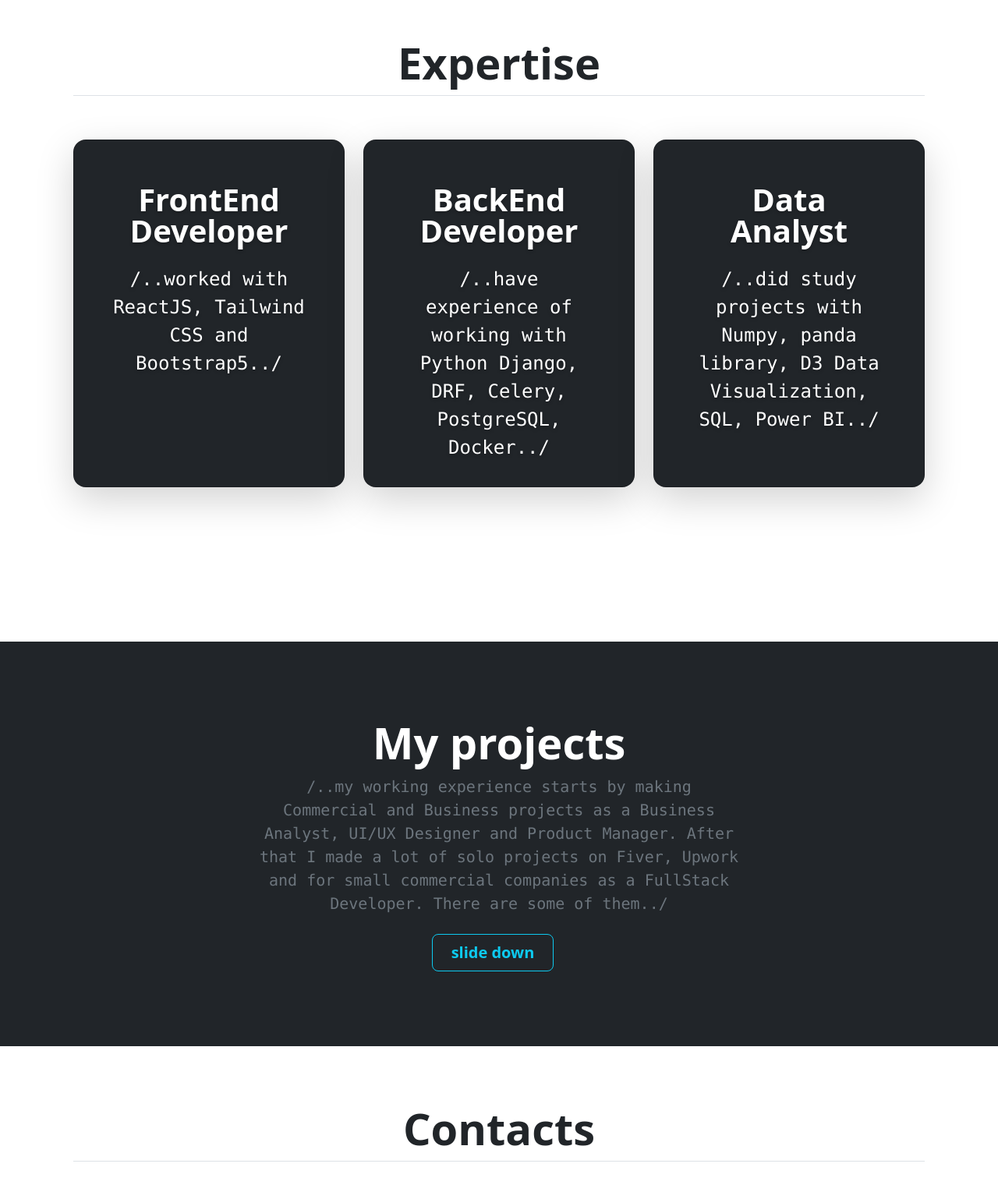
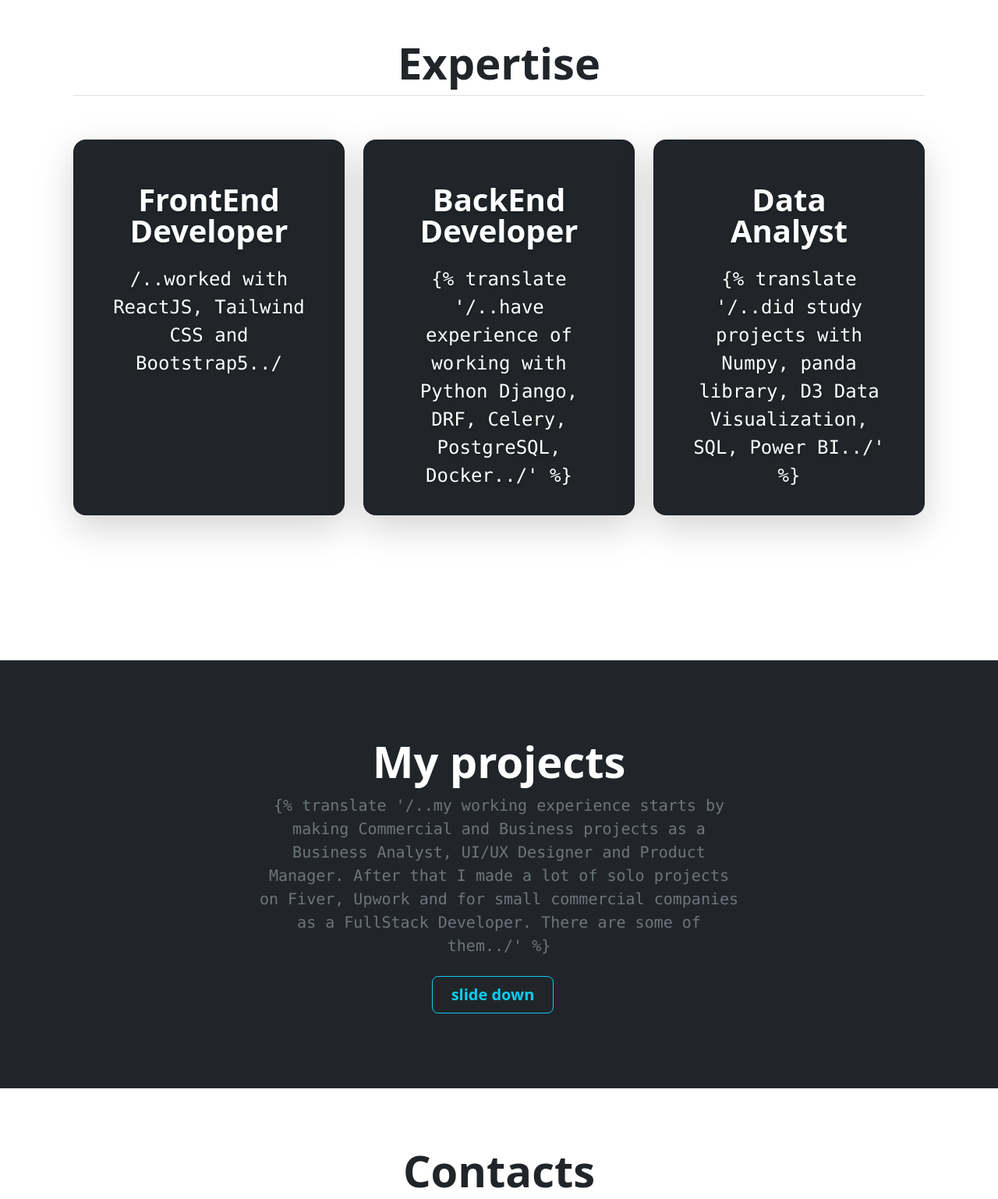
Before and after one commit to MuratOfficial/Portfolio, a Django app: page / in a window 1280 px wide. Shown: the part 969-2507 px from the top of the page at 78% size. Run offline with Django 4.2, Linux system fonts and the light colour scheme; data that the repository does not hold is empty; some libraries are stand-ins or nearby versions.

Commit message:
localization files created ru and kz

```diff
--- a/main/templates/index.html
+++ b/main/templates/index.html
@@ -1,4 +1,4 @@
-{% load static cache %}
+{% load static cache i18n %}
 
 <!doctype html>
 <html>
@@ -43,21 +43,21 @@
           <li>
             <button type="button" class="dropdown-item d-flex align-items-center" data-bs-theme-value="light" aria-pressed="false">
               <svg class="bi me-2 opacity-50 theme-icon" width="1em" height="1em"><use href="#sun-fill"></use></svg>
-              Light
+              {% translate 'Light' %}
               <svg class="bi ms-auto d-none" width="1em" height="1em"><use href="#check2"></use></svg>
             </button>
           </li>
           <li>
             <button type="button" class="dropdown-item d-flex align-items-center" data-bs-theme-value="dark" aria-pressed="false">
               <svg class="bi me-2 opacity-50 theme-icon" width="1em" height="1em"><use href="#moon-stars-fill"></use></svg>
-              Dark
+              {% translate 'Dark' %}
               <svg class="bi ms-auto d-none" width="1em" height="1em"><use href="#check2"></use></svg>
             </button>
           </li>
           <li>
             <button type="button" class="dropdown-item d-flex align-items-center active" data-bs-theme-value="auto" aria-pressed="true">
               <svg class="bi me-2 opacity-50 theme-icon" width="1em" height="1em"><use href="#circle-half"></use></svg>
-              Auto
+              {% translate 'Auto' %}
               <svg class="bi ms-auto d-none" width="1em" height="1em"><use href="#check2"></use></svg>
             </button>
           </li>
@@ -67,10 +67,10 @@
   <div class="container">
     <header class="d-flex justify-content-center py-3 ">
       <ul class="nav nav-pills">
-        <li class="nav-item text-lowercase font-monospace"><a href="#home" class="nav-link active" aria-current="page">Home</a></li>
-        <li class="nav-item text-lowercase font-monospace"><a href="#expertise" class="nav-link">Expertise</a></li>
-        <li class="nav-item text-lowercase font-monospace"><a href="#projects" class="nav-link">Projects</a></li>
-        <li class="nav-item text-lowercase font-monospace"><a href="#contacts" class="nav-link">Contacts</a></li>
+        <li class="nav-item text-lowercase font-monospace"><a href="#home" class="nav-link active" aria-current="page">{% translate 'Home' %}</a></li>
+        <li class="nav-item text-lowercase font-monospace"><a href="#expertise" class="nav-link">{% translate 'Expertise' %}</a></li>
+        <li class="nav-item text-lowercase font-monospace"><a href="#projects" class="nav-link">{% translate 'Projects' %}</a></li>
+        <li class="nav-item text-lowercase font-monospace"><a href="#contacts" class="nav-link">{% translate 'Contacts' %}</a></li>
       </ul>
     </header>
   </div>
@@ -78,9 +78,9 @@
   <main>
     <!-- Home section -->
       <div class="vh-100 px-4 py-5 my-5 text-center" id="home">
-        <h1 class="display-6 fw-bold text-body-emphasis text-uppercase main-text " style="font-size:7rem">Murat Toimet</h1>
+        <h1 class="display-6 fw-bold text-body-emphasis text-uppercase main-text " style="font-size:7rem">{% translate 'Murat Toimet' %}</h1>
         <div class="col-lg-6 mx-auto text-uppercase font-monospace">
-          <p class="lead mb-4 fs-2">Web Developer, Data Analyst & CMS Manager</p>
+          <p class="lead mb-4 fs-2">{% translate 'Web Developer, Data Analyst & CMS Manager' %}</p>
           <div class="d-grid gap-2 d-sm-flex justify-content-sm-center">
             <a href="#expertise" ><img src="{% static '/assets/bootstrap-icons-1.10.5/arrow-down-square.svg' %}" alt="arrow-down" width="32" height="32"></a>
           </div>
@@ -88,15 +88,15 @@
       </div>
 
     <!-- Expertise block -->
-      <div class="container vh-100 px-4 py-5 mb-4" id="custom-cards">
-        <h2 class="pb-2 border-bottom text-center display-4 fw-bold">Expertise</h2>
+      <div class="container vh-100 px-4 py-5 mb-5" id="custom-cards">
+        <h2 class="pb-2 border-bottom text-center display-4 fw-bold">{% translate 'Expertise' %}</h2>
 
         <div class="row row-cols-1 row-cols-lg-3 align-items-stretch g-4 py-5" id="expertise">
           <div class="col">
             <div class="card card-cover h-100 overflow-hidden text-bg-dark rounded-4 shadow-lg" >
               <div class="d-flex flex-column h-100 p-5 pb-3 text-white text-shadow-1">
-                <h3 class="pt-1 mt-1 mb-4 display-6 lh-1 fw-bold text-center">FrontEnd Developer</h3>
-                <p class="text-center fs-4 font-monospace">/..worked with ReactJS, Tailwind CSS and Bootstrap5../</p>
+                <h3 class="pt-1 mt-1 mb-4 display-6 lh-1 fw-bold text-center">{% translate 'FrontEnd Developer' %}</h3>
+                <p class="text-center fs-4 font-monospace">{% translate '/..worked with ReactJS, Tailwind CSS and Bootstrap5../' %}</p>
               </div>
             </div>
           </div>
@@ -104,8 +104,9 @@
           <div class="col">
             <div class="card card-cover h-100 overflow-hidden text-bg-dark rounded-4 shadow-lg">
               <div class="d-flex flex-column h-100 p-5 pb-3 text-white text-shadow-1">
-                <h3 class="pt-1 mt-1 mb-4 display-6 lh-1 fw-bold text-center">BackEnd Developer</h3>
-                <p class="text-center fs-4 font-monospace">/..have experience of working with Python Django, DRF, Celery, PostgreSQL, Docker../</p>
+                <h3 class="pt-1 mt-1 mb-4 display-6 lh-1 fw-bold text-center">{% translate 'BackEnd Developer' %}</h3>
+                <p class="text-center fs-4 font-monospace">{% translate '/..have experience of working with Python Django, DRF,
+                  Celery, PostgreSQL, Docker../' %}</p>
               </div>
             </div>
           </div>
@@ -113,8 +114,9 @@
           <div class="col">
             <div class="card card-cover h-100 overflow-hidden text-bg-dark rounded-4 shadow-lg">
               <div class="d-flex flex-column h-100 p-5 pb-3 text-white text-shadow-1">
-                <h3 class="pt-1 mt-1 mb-4 display-6 lh-1 fw-bold text-center">Data Analyst</h3>
-                <p class="text-center fs-4 font-monospace">/..did study projects with Numpy, panda library, D3 Data Visualization, SQL, Power BI../</p>
+                <h3 class="pt-1 mt-1 mb-4 display-6 lh-1 fw-bold text-center">{% translate 'Data Analyst' %}</h3>
+                <p class="text-center fs-4 font-monospace">{% translate '/..did study projects with Numpy, panda library, D3 Data
+                  Visualization, SQL, Power BI../' %}</p>
               </div>
             </div>
           </div>
@@ -124,9 +126,11 @@
   <!-- Projects block -->
     <div class="bg-dark text-secondary px-4 py-5 text-center" id="projects">
       <div class="py-5">
-        <h1 class="display-4 fw-bold text-white">My projects</h1>
+        <h1 class="display-4 fw-bold text-white">{% translate 'My projects' %}</h1>
         <div class="col-lg-6 mx-auto">
-          <p class="fs-5 mb-4 font-monospace">/..my working experience starts by making Commercial and Business projects as a Business Analyst, UI/UX Designer and Product Manager. After that I made a lot of solo projects on Fiver, Upwork and for small commercial companies as a FullStack Developer. There are some of them../</p>
+          <p class="fs-5 mb-4 font-monospace">{% translate '/..my working experience starts by making Commercial and Business
+            projects as a Business Analyst, UI/UX Designer and Product Manager. After that I made a lot of solo projects
+            on Fiver, Upwork and for small commercial companies as a FullStack Developer. There are some of them../' %}</p>
           <div class="d-grid gap-2 d-sm-flex justify-content-sm-center">
             <a href="#masonry"><button type="button" class="btn btn-outline-info btn-lg px-4 me-sm-3 fw-bold">slide down</button></a>
           </div>
@@ -158,11 +162,11 @@
 
     <!-- Contacts block -->
     <div class="container px-4 py-5 vh-100" id="contacts">
-      <h2 class="pb-2 border-bottom text-center display-4 fw-bold">Contacts</h2>
+      <h2 class="pb-2 border-bottom text-center display-4 fw-bold">{% translate 'Contacts' %}</h2>
 
       <div class="row row-cols-1 row-cols-md-2 align-items-md-center g-5 py-5">
         <div class="col d-flex flex-column align-items-start gap-2">
-          <h2 class="fw-bold text-body-emphasis">If you interested in for more about my works you can touch with me by these..✍️🤙</h2>
+          <h2 class="fw-bold text-body-emphasis">{% translate 'If you interested in for more about my works you can touch with me by these..' %}✍️🤙</h2>
           <a href="mailto:toimetm@gmail.com" class="btn btn-primary btn-lg ">toimetm@gmail.com</a>
         </div>
 
@@ -173,7 +177,7 @@
                 <a href="https://www.instagram.com/official_murattoimet/"><img src="{% static '/assets/bootstrap-icons-1.10.5/instagram.svg' %}" alt="instagram" width="32" height="32"></a>
               </div>
               <h4 class="fw-semibold mb-0 text-body-emphasis">instagram</h4>
-              <p class="text-body-secondary font-monospace">/..about my latest news, stories../</p>
+              <p class="text-body-secondary font-monospace">{% translate '/..about my latest news, stories../' %}</p>
             </div>
 
             <div class="col d-flex flex-column gap-2">
@@ -181,7 +185,7 @@
                 <a href="https://github.com/MuratOfficial"><img src="{% static '/assets/bootstrap-icons-1.10.5/github.svg' %}" alt="github" width="32" height="32"></a>
               </div>
               <h4 class="fw-semibold mb-0 text-body-emphasis">github</h4>
-              <p class="text-body-secondary font-monospace">/..my latest works, reviews, codes../</p>
+              <p class="text-body-secondary font-monospace">{% translate '/..my latest works, reviews, codes../' %}</p>
             </div>
 
             <div class="col d-flex flex-column gap-2">
@@ -189,7 +193,7 @@
                 <a href="https://www.linkedin.com/in/toimetm/"><img src="{% static '/assets/bootstrap-icons-1.10.5/linkedin.svg' %}" alt="linkedin" width="32" height="32"></a>
               </div>
               <h4 class="fw-semibold mb-0 text-body-emphasis">linkenIn</h4>
-              <p class="text-body-secondary font-monospace">/..my career, my working and study history and certificates../</p>
+              <p class="text-body-secondary font-monospace">{% translate '/..my career, my working and study history and certificates../' %}</p>
             </div>
 
             <div class="col d-flex flex-column gap-2">
@@ -197,7 +201,7 @@
                 <a href="https://t.me/Murat_Toimet/"><img src="{% static '/assets/bootstrap-icons-1.10.5/telegram.svg' %}" alt="telegram" width="32" height="32"></a>
               </div>
               <h4 class="fw-semibold mb-0 text-body-emphasis">telegram</h4>
-              <p class="text-body-secondary font-monospace">/..for private, for chosen ones🌟../</p>
+              <p class="text-body-secondary font-monospace">{% translate '/..for private, for chosen ones' %}🌟../</p>
           </div>
         </div>
       </div>
@@ -208,10 +212,10 @@
     <div class="row">
       <div class="col-12 col-md">
         <p class="d-block mb-2">🐋</p>
-        <small class="d-block mb-3 text-body-secondary">&copy; 2017–2023 Murat Toimet. All rights reserved</small>
+        <small class="d-block mb-3 text-body-secondary">&copy; 2017–2023 Murat Toimet. {% translate 'All rights reserved' %}</small>
       </div>
       <div class="col-6 col-md">
-        <h5>📚projects</h5>
+        <h5>📚{% translate 'projects' %}</h5>
         <ul class="list-unstyled text-small">
           <li><a class="link-secondary text-decoration-none font-monospace" href="#">music player</a></li>
           <li><a class="link-secondary text-decoration-none font-monospace" href="#">chat app</a></li>
@@ -220,7 +224,7 @@
         </ul>
       </div>
       <div class="col-6 col-md">
-        <h5>💎resources</h5>
+        <h5>💎{% translate 'resources' %}</h5>
         <ul class="list-unstyled text-small">
           <li><a class="link-secondary text-decoration-none font-monospace" href="https://www.python.org/">python</a></li>
           <li><a class="link-secondary text-decoration-none font-monospace" href="https://www.djangoproject.com/">django</a></li>
@@ -229,7 +233,7 @@
         </ul>
       </div>
       <div class="col-6 col-md">
-        <h5>🙋‍♂️about</h5>
+        <h5>🙋‍♂️{% translate 'about' %}</h5>
         <ul class="list-unstyled text-small">
           <li><a class="link-secondary text-decoration-none font-monospace" href="{% static 'assets/Toimet Murat Bakhytzhanuly (CV, Resume).pdf' %}" download>cv</a></li>
           <li><a class="link-secondary text-decoration-none font-monospace" href="#">blog</a></li>
```
Also changed, not shown: core/settings.py (+15 -3 lines), locale/en_US/LC_MESSAGES/django.po (added), locale/kz/LC_MESSAGES/django.po (added), locale/ru/LC_MESSAGES/django.po (added).
